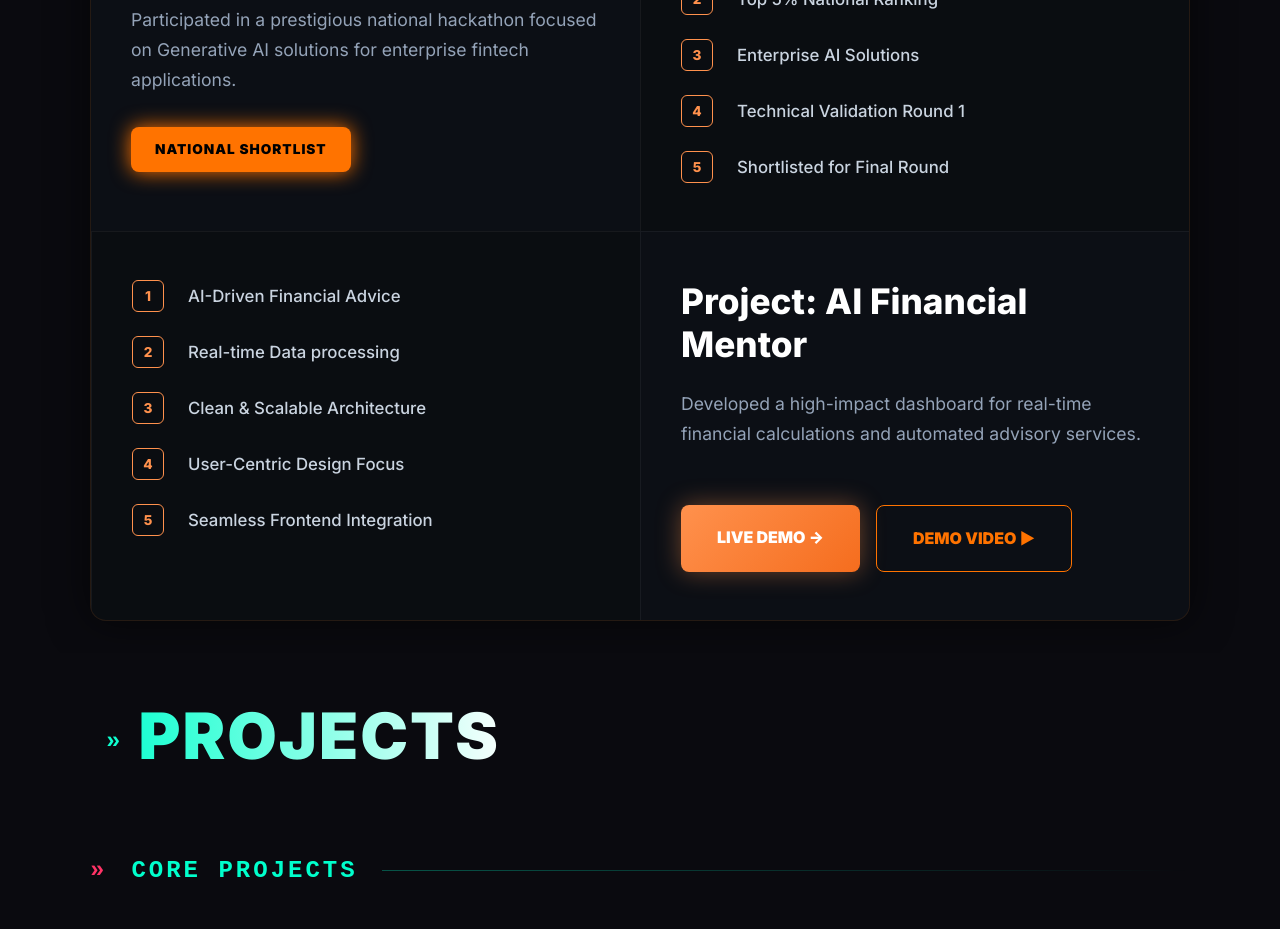
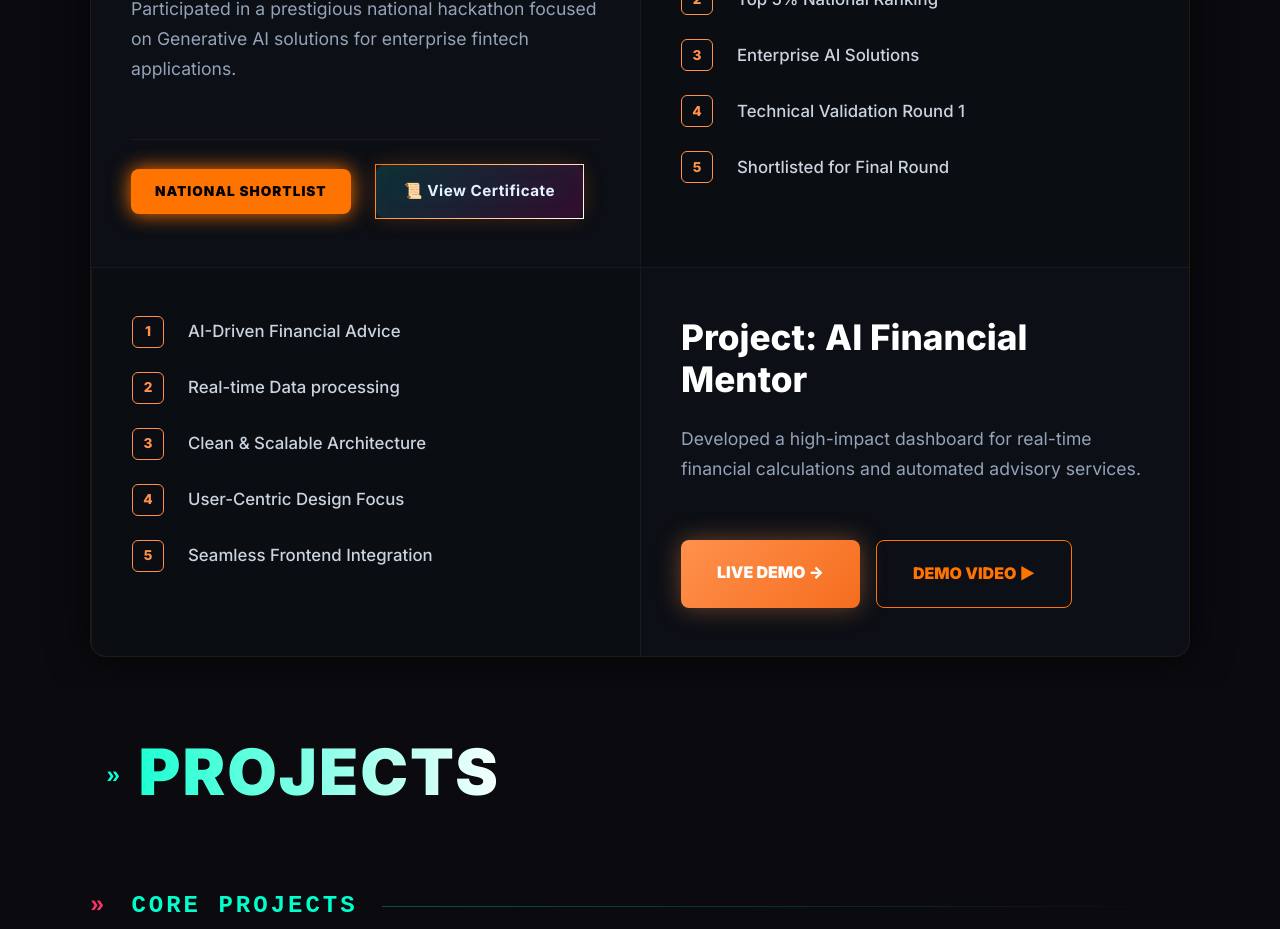
Before and after one commit to RitvikKatakam/RK-s-Portfolio, a React (Vite) app: page / in a window 1280 px wide. Shown: the part 7800-8729 px from the top of the page. Built offline with nearby package versions, Linux system fonts and the light colour scheme.

Commit message:
Add certificate modal and ET-AI Hackathon 2026 certificate image

```diff
--- a/src/components/ExtraCurricular.jsx
+++ b/src/components/ExtraCurricular.jsx
@@ -1,6 +1,10 @@
 import React from 'react';
 
+import { useState } from 'react';
+
 const ExtraCurricular = () => {
+  const [showCertificate, setShowCertificate] = useState(false);
+
   return (
     <section id="extra-curricular" className="section extra-curricular-section">
       <div className="content">
@@ -18,7 +22,20 @@ const ExtraCurricular = () => {
               <p className="cell-desc">
                 Participated in a prestigious national hackathon focused on Generative AI solutions for enterprise fintech applications.
               </p>
-              <span className="cell-badge cyan-badge">NATIONAL SHORTLIST</span>
+              <div className="achievement-footer">
+                <span className="cell-badge cyan-badge">NATIONAL SHORTLIST</span>
+                <a
+                   href="#"
+                   onClick={(e) => {
+                     e.preventDefault();
+                     setShowCertificate(true);
+                   }}
+                   className="certificate-btn"
+                   title="View Certificate"
+                >
+                  📜 View Certificate
+                </a>
+              </div>
             </div>
 
             {/* Cell 2: List 1 */}
@@ -82,8 +99,24 @@ const ExtraCurricular = () => {
           </div>
         </div>
       </div>
+      <CertificateModal visible={showCertificate} onClose={() => setShowCertificate(false)} />
     </section>
   );
 };
 
+// Modal component for certificate image
+const CertificateModal = ({ visible, onClose }) => {
+  if (!visible) return null;
+  return (
+    <div className="certificate-modal" onClick={onClose}>
+      <img
+        src="/Experience & Education/ET_AI_Hackathon_Certificate.png"
+        alt="Certificate"
+        className="certificate-img"
+        onClick={(e) => e.stopPropagation()}
+      />
+    </div>
+  );
+};
+
 export default ExtraCurricular;
--- a/src/index.css
+++ b/src/index.css
@@ -952,6 +952,70 @@ body::after {
   box-shadow: 0 0 35px rgba(255, 145, 77, 0.6);
 }
 
+/* Achievement Footer Layout */
+.achievement-footer {
+  display: flex;
+  align-items: center;
+  gap: 1.5rem;
+  flex-wrap: wrap;
+  margin-top: 1.5rem;
+  padding-top: 1.5rem;
+  border-top: 1px solid rgba(var(--neon-cyan-rgb), 0.1);
+}
+
+/* Certificate Button */
+.certificate-btn {
+  display: inline-flex;
+  align-items: center;
+  justify-content: center;
+  gap: 0.5rem;
+  padding: 0.875rem 1.75rem;
+  background: linear-gradient(135deg, rgba(0, 245, 255, 0.15), rgba(255, 0, 200, 0.15));
+  border: 1.5px solid transparent;
+  border-image: linear-gradient(135deg, var(--neon-cyan), var(--neon-magenta)) 1;
+  color: var(--light);
+  font-weight: 700;
+  font-size: 0.95rem;
+  letter-spacing: 0.5px;
+  border-radius: 0.75rem;
+  text-decoration: none;
+  backdrop-filter: blur(10px);
+  transition: all 0.35s cubic-bezier(0.175, 0.885, 0.32, 1.275);
+  box-shadow:
+    0 0 20px rgba(var(--neon-cyan-rgb), 0.2),
+    inset 0 0 20px rgba(var(--neon-cyan-rgb), 0.05);
+  position: relative;
+  overflow: hidden;
+}
+
+.certificate-btn::before {
+  content: "";
+  position: absolute;
+  top: 0;
+  left: -100%;
+  width: 100%;
+  height: 100%;
+  background: linear-gradient(90deg, transparent, rgba(255, 255, 255, 0.2), transparent);
+  transition: left 0.5s ease;
+}
+
+.certificate-btn:hover {
+  transform: scale(1.08) translateY(-3px);
+  box-shadow:
+    0 0 40px rgba(var(--neon-cyan-rgb), 0.4),
+    0 0 20px rgba(var(--neon-magenta-rgb), 0.2),
+    inset 0 0 30px rgba(var(--neon-cyan-rgb), 0.1);
+  background: linear-gradient(135deg, rgba(0, 245, 255, 0.25), rgba(255, 0, 200, 0.25));
+}
+
+.certificate-btn:hover::before {
+  left: 100%;
+}
+
+.certificate-btn:active {
+  transform: scale(1.05) translateY(-1px);
+}
+
 @media (max-width: 1100px) {
   .table-grid {
     grid-template-columns: 1fr;
@@ -1969,3 +2033,23 @@ body::after {
 body::before, body::after {
   background-color: transparent;
 }
+/* Certificate Modal Styles */
+.certificate-modal {
+  position: fixed;
+  top: 0;
+  left: 0;
+  width: 100%;
+  height: 100%;
+  background: rgba(0, 0, 0, 0.8);
+  display: flex;
+  justify-content: center;
+  align-items: center;
+  z-index: 10000;
+}
+.certificate-img {
+  max-width: 90%;
+  max-height: 90%;
+  border: 2px solid var(--neon-cyan);
+  border-radius: 8px;
+  box-shadow: 0 0 20px var(--neon-cyan);
+}
```
Also changed, not shown: public/Experience & Education/ET_AI_Hackathon_Certificate.png (added).
